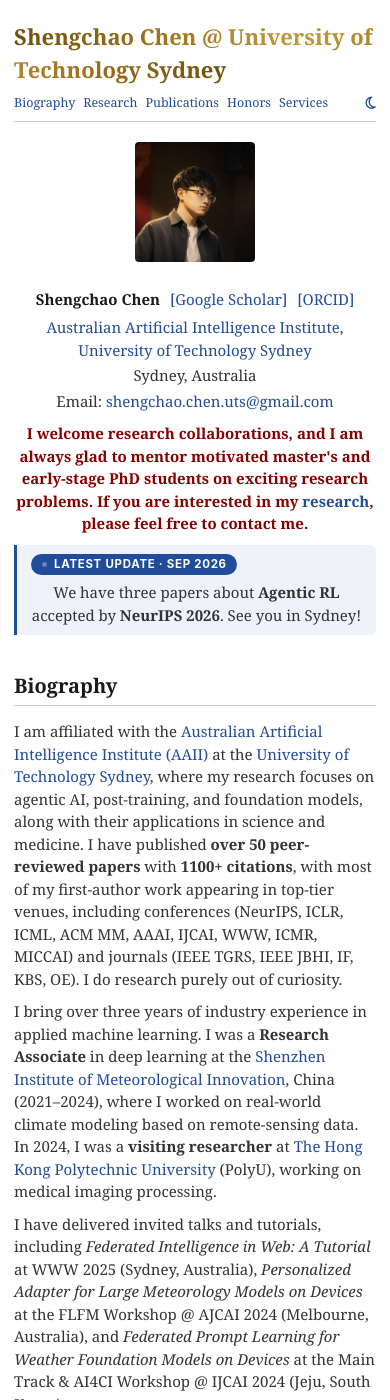
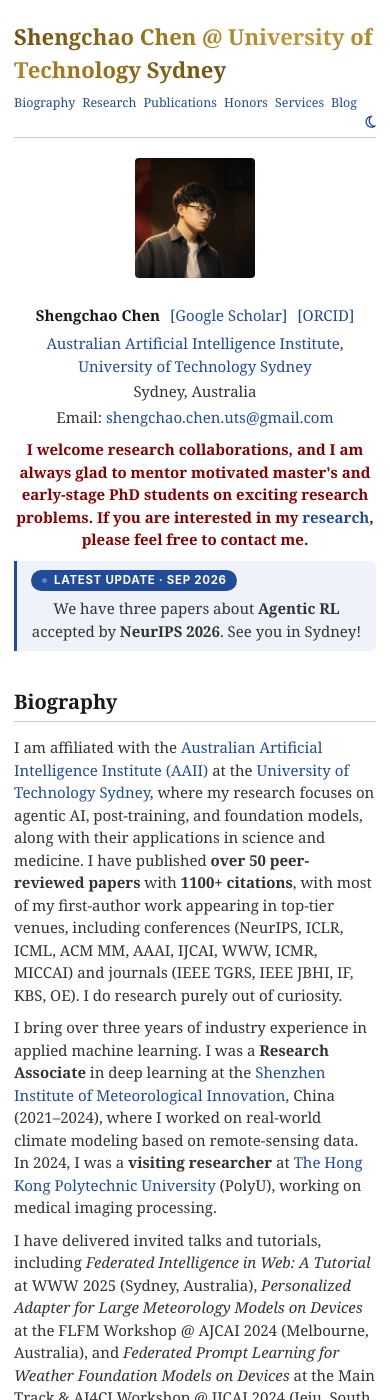
Before and after one commit to shengchaochen82/shengchaochen82.github.io, a Jekyll site: the page built from index.md, in a window 390 px wide and 1400 px high. Built offline with Jekyll 4.4.1, drawn with Linux system fonts in a browser that asks for light colours.

Commit message:
Style: share nav and theme toggle across pages, add Blog to nav
Co-Authored-By: Claude Opus 5.5 <noreply@anthropic.com>

```diff
--- /dev/null
+++ b/_includes/site_nav.html
@@ -0,0 +1,10 @@
+{% assign home = include.home | default: "" %}
+<nav class="classic-nav" aria-label="Site">
+  <a href="{{ home }}#biography">Biography</a>
+  <a href="{{ home }}#research-interest">Research</a>
+  <a href="{{ home }}#publications">Publications</a>
+  <a href="{{ home }}#honors">Honors</a>
+  <a href="{{ home }}#academic-services">Services</a>
+  <a href="{{ '/blog/' | relative_url }}"{% if include.active == "blog" %} aria-current="page"{% endif %}>Blog</a>
+  <button id="theme-toggle" class="classic-theme-toggle" type="button" hidden><i aria-hidden="true"></i></button>
+</nav>
--- /dev/null
+++ b/_includes/theme_init.html
@@ -0,0 +1,6 @@
+<script>
+  try {
+    var savedTheme = localStorage.getItem('theme');
+    if (savedTheme === 'light' || savedTheme === 'dark') document.documentElement.dataset.theme = savedTheme;
+  } catch (e) {}
+</script>
--- /dev/null
+++ b/_includes/theme_toggle.html
@@ -0,0 +1,28 @@
+<script>
+  (function () {
+    var root = document.documentElement;
+    var button = document.getElementById('theme-toggle');
+    var system = window.matchMedia('(prefers-color-scheme: dark)');
+
+    function current() {
+      return root.dataset.theme || (system.matches ? 'dark' : 'light');
+    }
+
+    function render() {
+      var dark = current() === 'dark';
+      var label = dark ? 'Switch to light mode' : 'Switch to dark mode';
+      button.querySelector('i').className = 'fa-regular ' + (dark ? 'fa-sun' : 'fa-moon');
+      button.setAttribute('aria-label', label);
+      button.title = label;
+    }
+
+    button.addEventListener('click', function () {
+      root.dataset.theme = current() === 'dark' ? 'light' : 'dark';
+      try { localStorage.setItem('theme', root.dataset.theme); } catch (e) {}
+      render();
+    });
+    system.addEventListener('change', render);
+    button.hidden = false;
+    render();
+  })();
+</script>
--- a/_layouts/classic.html
+++ b/_layouts/classic.html
@@ -20,12 +20,7 @@
 
     <link rel="stylesheet" href="https://cdnjs.cloudflare.com/ajax/libs/font-awesome/6.4.2/css/all.min.css" integrity="sha512-z3gLpd7yknf1YoNbCzqRKc4qyor8gaKU1qmn+CShxbuBusANI9QpRohGBreCFkKxLhei6S9CQXFEbbKuqLg0DA==" crossorigin="anonymous" referrerpolicy="no-referrer" />
 
-    <script>
-      try {
-        var savedTheme = localStorage.getItem('theme');
-        if (savedTheme === 'light' || savedTheme === 'dark') document.documentElement.dataset.theme = savedTheme;
-      } catch (e) {}
-    </script>
+    {% include theme_init.html %}
     <link rel="stylesheet" href="./assets/css/classic.css?v={{ site.time | date: '%s' }}">
   </head>
   <body>
@@ -261,14 +256,7 @@
     <div class="classic-page">
       <h1 class="classic-pagetitle"><span class="classic-gilded">{{ site.title }} @ {{ site.affiliation }}</span></h1>
 
-      <nav class="classic-nav" aria-label="Sections">
-        <a href="#biography">Biography</a>
-        <a href="#research-interest">Research</a>
-        <a href="#publications">Publications</a>
-        <a href="#honors">Honors</a>
-        <a href="#academic-services">Services</a>
-        <button id="theme-toggle" class="classic-theme-toggle" type="button" hidden><i aria-hidden="true"></i></button>
-      </nav>
+      {% include site_nav.html %}
 
       <div class="classic-header">
         {% if site.avatar %}
@@ -310,33 +298,6 @@
       ga('send', 'pageview');
     </script>
     {% endif %}
-  <script>
-      (function () {
-        var root = document.documentElement;
-        var button = document.getElementById('theme-toggle');
-        var system = window.matchMedia('(prefers-color-scheme: dark)');
-
-        function current() {
-          return root.dataset.theme || (system.matches ? 'dark' : 'light');
-        }
-
-        function render() {
-          var dark = current() === 'dark';
-          var label = dark ? 'Switch to light mode' : 'Switch to dark mode';
-          button.querySelector('i').className = 'fa-regular ' + (dark ? 'fa-sun' : 'fa-moon');
-          button.setAttribute('aria-label', label);
-          button.title = label;
-        }
-
-        button.addEventListener('click', function () {
-          root.dataset.theme = current() === 'dark' ? 'light' : 'dark';
-          try { localStorage.setItem('theme', root.dataset.theme); } catch (e) {}
-          render();
-        });
-        system.addEventListener('change', render);
-        button.hidden = false;
-        render();
-      })();
-    </script>
+    {% include theme_toggle.html %}
   </body>
 </html>
--- a/assets/css/classic.css
+++ b/assets/css/classic.css
@@ -461,8 +461,12 @@ a:hover,
   }
 
   .classic-nav {
-    gap: 2px 8px;
+    gap: 2px 7px;
     font-size: 12.5px;
+  }
+
+  .classic-theme-toggle {
+    padding-left: 4px;
   }
 
   .classic-section {
@@ -480,3 +484,10 @@ a:hover,
     height: 120px;
   }
 }
+
+@media (max-width: 380px) {
+  .classic-nav {
+    gap: 2px 6px;
+    font-size: 11.5px;
+  }
+}
```
Also changed, not shown: _posts/2026-03-20-welcome-to-my-blog.md (deleted, +0 -15 lines).
